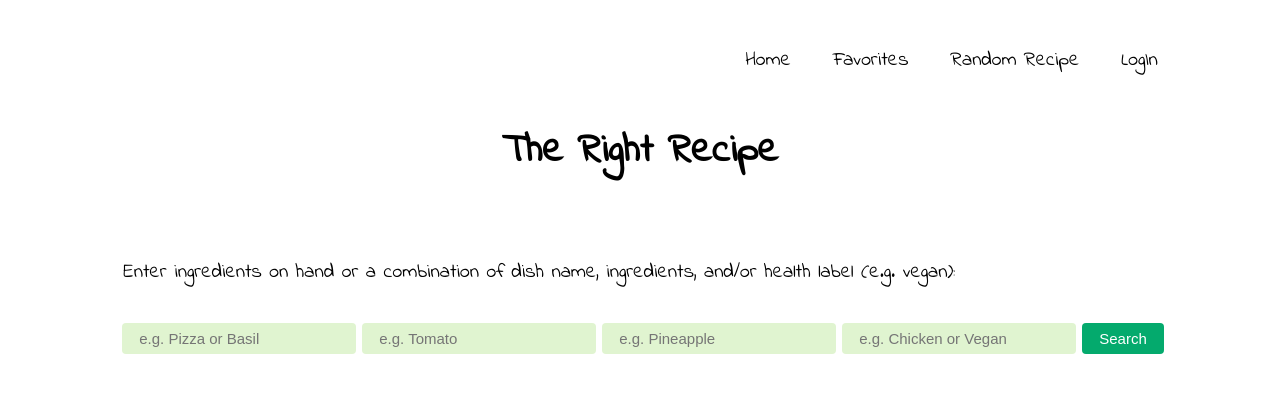
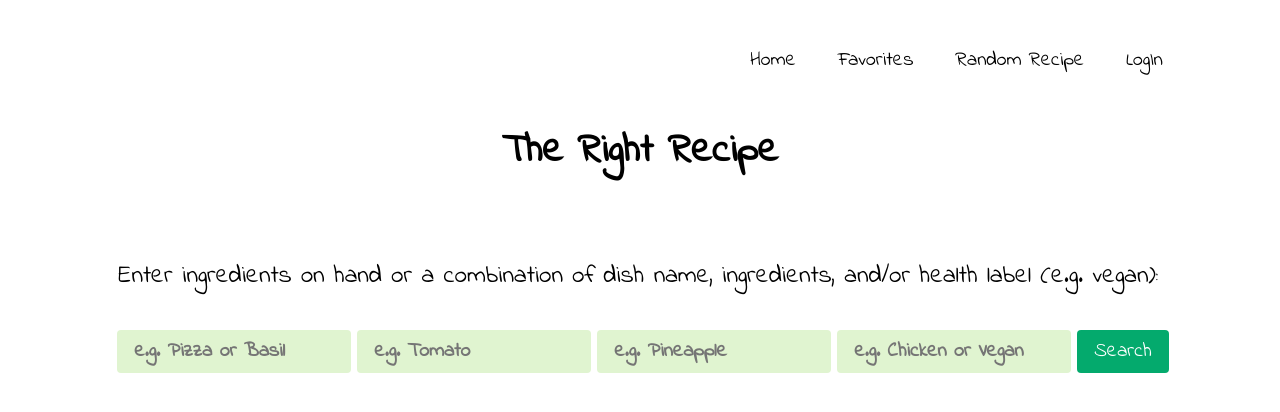
Before and after one commit to sammaicodes/TheRightRecipe, a React (Create React App) app: page / in a window 1280 px wide. Shown: the top 412 px of the page. Built offline with nearby package versions, Linux system fonts and the light colour scheme.

Commit message:
Clean up the styling

```diff
--- a/src/App.css
+++ b/src/App.css
@@ -17,12 +17,14 @@ body {
   padding: 7px 17px;
   min-width: 200px;
   max-width: 100vw;
-  font-size: 15px;
+  font-size: 20px;
   margin-left: 6px;
   margin-top: 0px;
   border-radius: 4px;
   border: none;
   background-color: #e0f4d0;
+  font-family: 'Indie Flower', cursive;
+  font-weight: bold;
 }
 button{
   font-family: 'Indie Flower', cursive;
@@ -30,16 +32,19 @@ button{
   background: none;
   outline: none;
   font-size: 20px;
+  cursor: pointer;
 }
 .submitStyle{
   padding: 7px 17px;
-  font-size: 15px;
+  font-size: 20px;
   margin-left: 6px;
   background-color: #04AA6D;
   color: #ffffff;
   border: none;
   border-radius: 4px;
   margin-top: 6px;
+  font-family: 'Indie Flower', cursive;
+  cursor: pointer;
 }
 .navbar > * {
   display: inline-block;
@@ -55,6 +60,7 @@ button{
 }
 .instructions{
   margin-left: 7px;
+  font-size: 25px;
   /* margin-bottom: 0px; */
 }
 .imageGrid{
```
Also changed, not shown: .txt, 1 other file (tests, documents, lock files or other folders).
